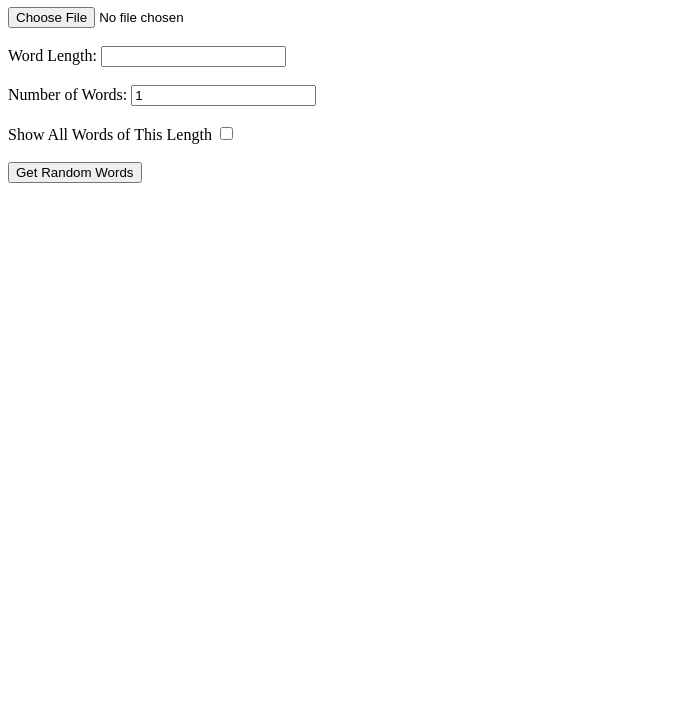
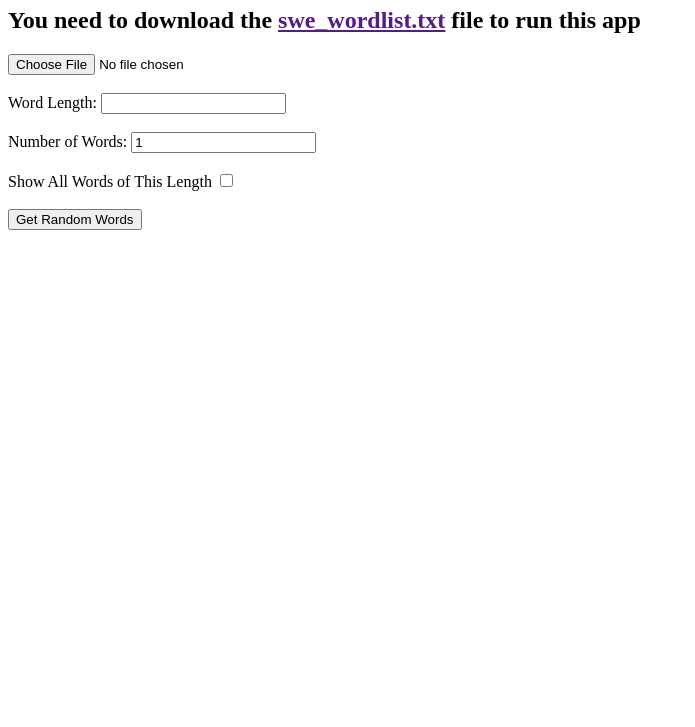
Before and after one commit to MikaelEngvall/Wordle_sv, a plain HTML site: page index.html in a window 1280 px wide. Shown: the part 73-800 px from the top of the page, without its empty margins (0-695 px from the left). Drawn offline with Linux system fonts and the light colour scheme.

Commit message:
download needed

```diff
--- a/index.html
+++ b/index.html
@@ -7,6 +7,7 @@
 </head>
 <body>
   <h1>Random Swedish Word Generator</h1>
+  <h2>You need to download the <a href "https://github.com/MikaelEngvall/Wordle_sv/blob/main/swe_wordlist.txt"> swe_wordlist.txt</a> file to run this app</h2>
 
   <input type="file" id="fileInput" accept=".txt">
   <br><br>
```
